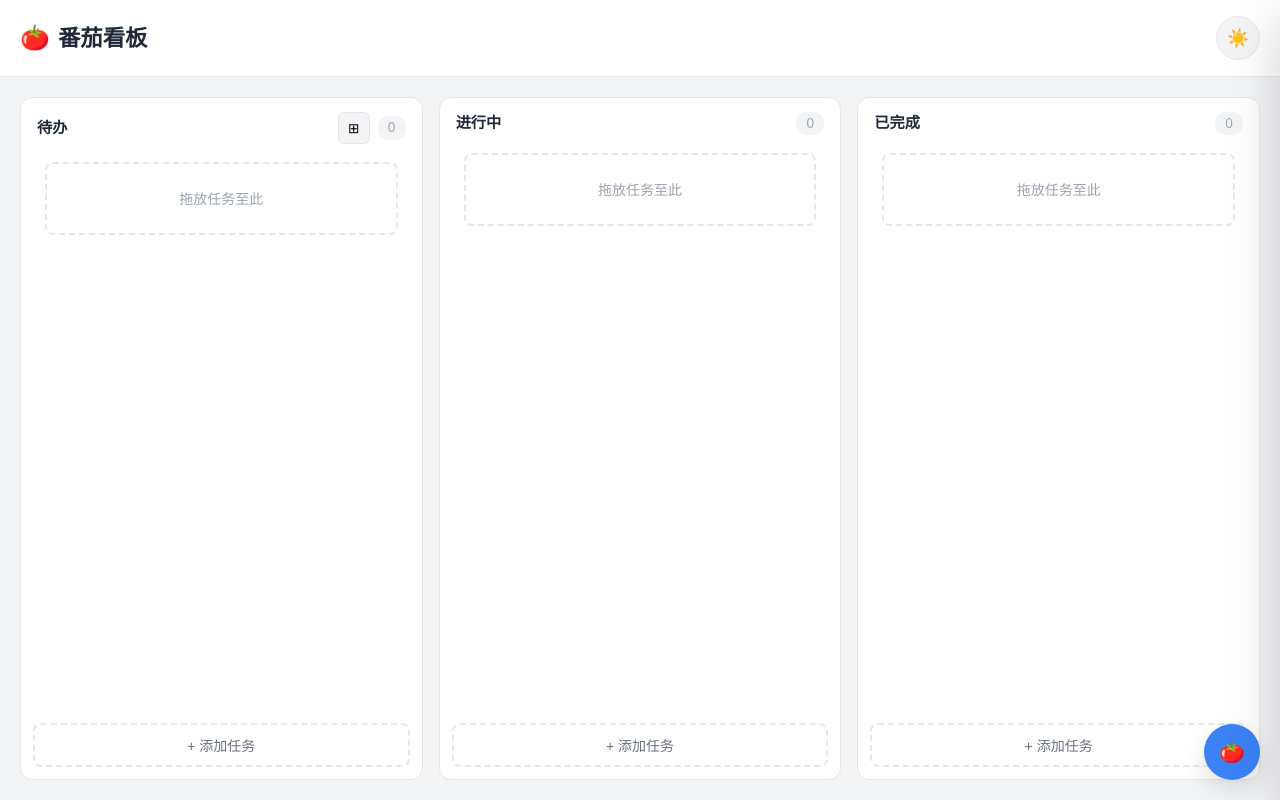
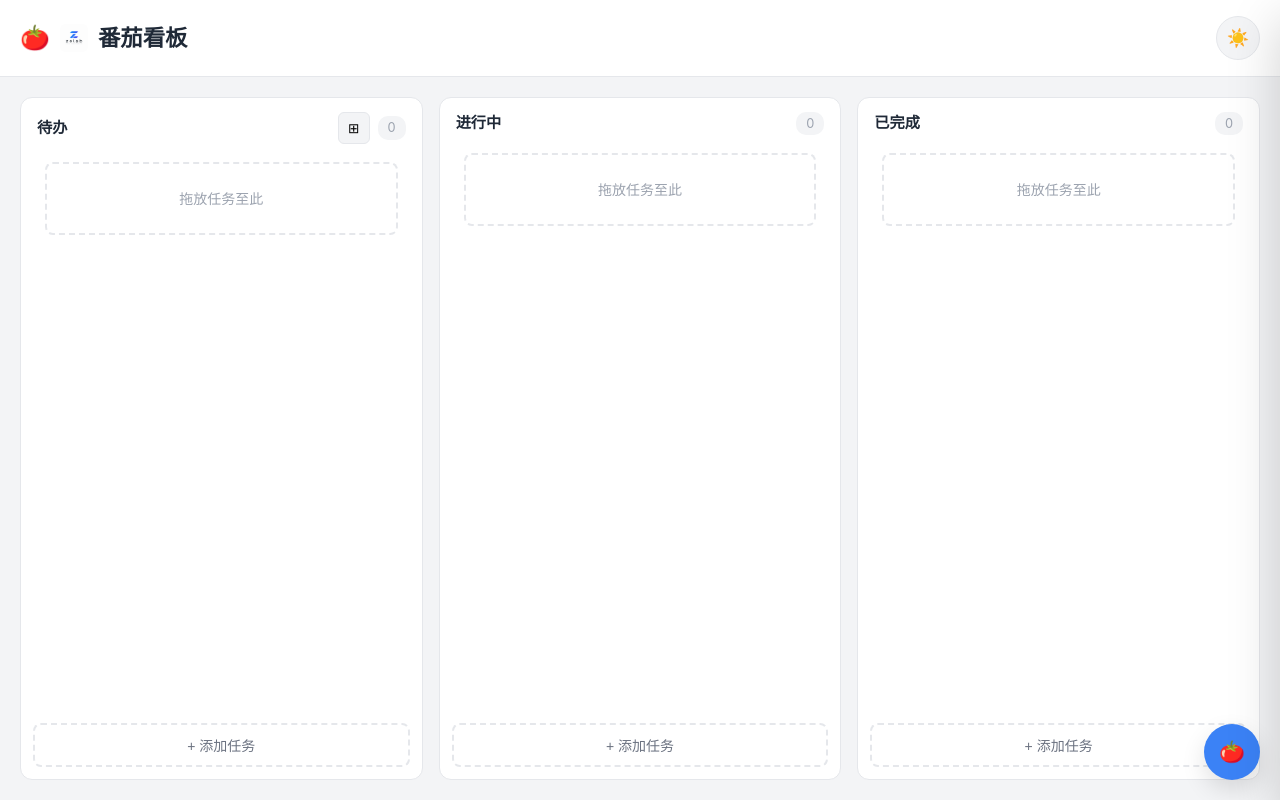
Before and after one commit to WITstudio86/-, a plain HTML site: page index.html in a window 1280 px wide. Drawn offline with Linux system fonts and the light colour scheme.

Commit message:
feat: add logo.png as favicon and header image

```diff
--- a/index.html
+++ b/index.html
@@ -2,6 +2,8 @@
 <html lang="zh-CN">
 <head>
 <meta charset="UTF-8">
+<link rel="icon" type="image/png" href="logo.png">
+<link rel="apple-touch-icon" href="logo.png">
 <meta name="viewport" content="width=device-width, initial-scale=1.0, maximum-scale=1.0, user-scalable=no">
 <title>番茄看板</title>
 <style>
@@ -110,6 +112,15 @@ html, body {
 
 .app-header h1 .logo-icon { font-size: 1.5rem; }
 
+.header-logo {
+  width: 28px;
+  height: 28px;
+  border-radius: 6px;
+  object-fit: contain;
+  vertical-align: middle;
+  margin: 0 2px;
+}
+
 .theme-toggle-btn {
   width: 44px;
   height: 44px;
@@ -1077,7 +1088,11 @@ html, body {
 
   <!-- ==================== 顶栏 ==================== -->
   <header class="app-header">
-    <h1><span class="logo-icon">🍅</span>番茄看板</h1>
+    <h1>
+        <span class="logo-icon">🍅</span>
+        <img src="logo.png" alt="Logo" class="header-logo" onerror="this.style.display='none'">
+        番茄看板
+      </h1>
     <button class="theme-toggle-btn" id="themeToggleBtn" title="切换主题" aria-label="切换深色/浅色主题">
       <span class="theme-icon-light">☀️</span>
       <span class="theme-icon-dark">🌙</span>
```
Also changed, not shown: logo.png (added).
